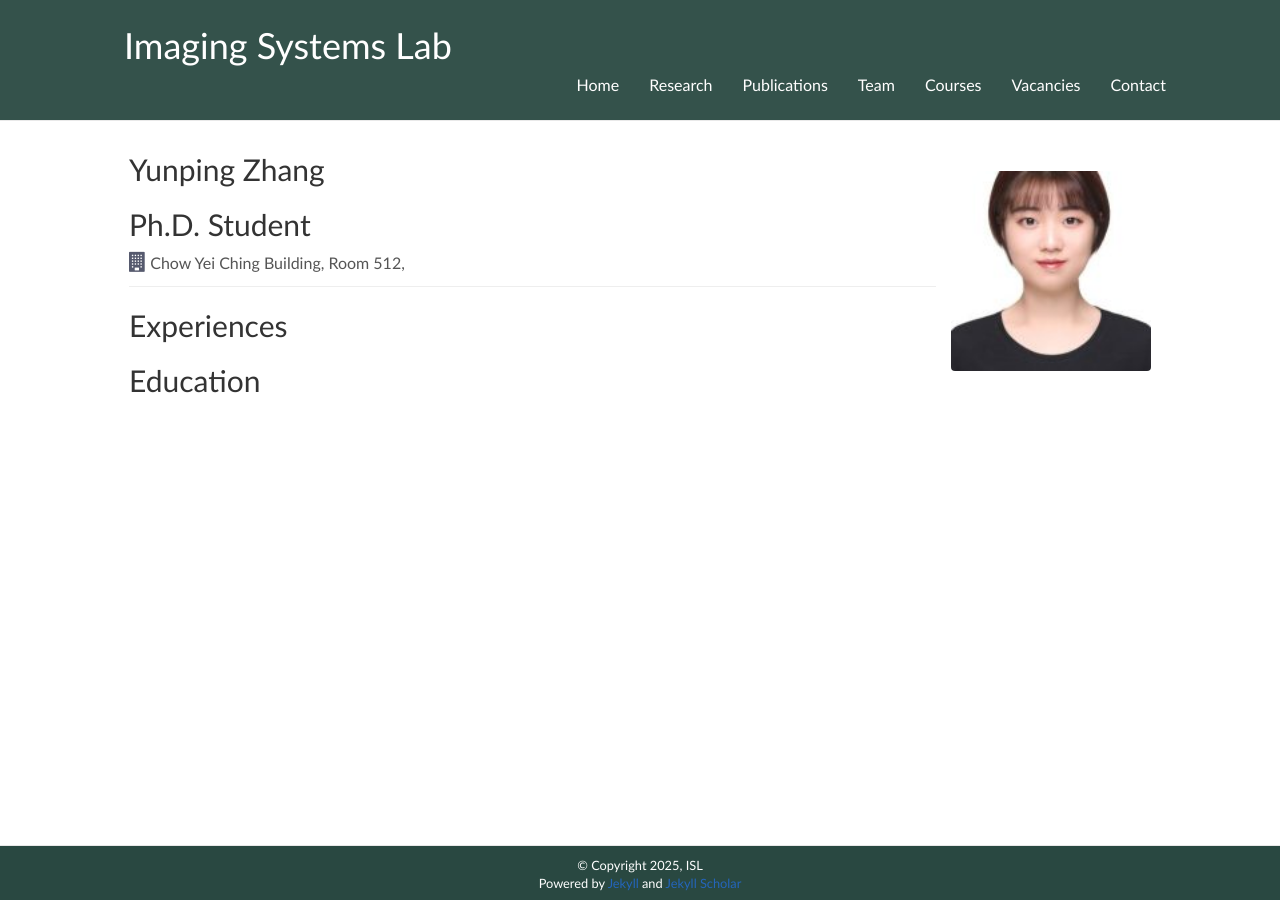
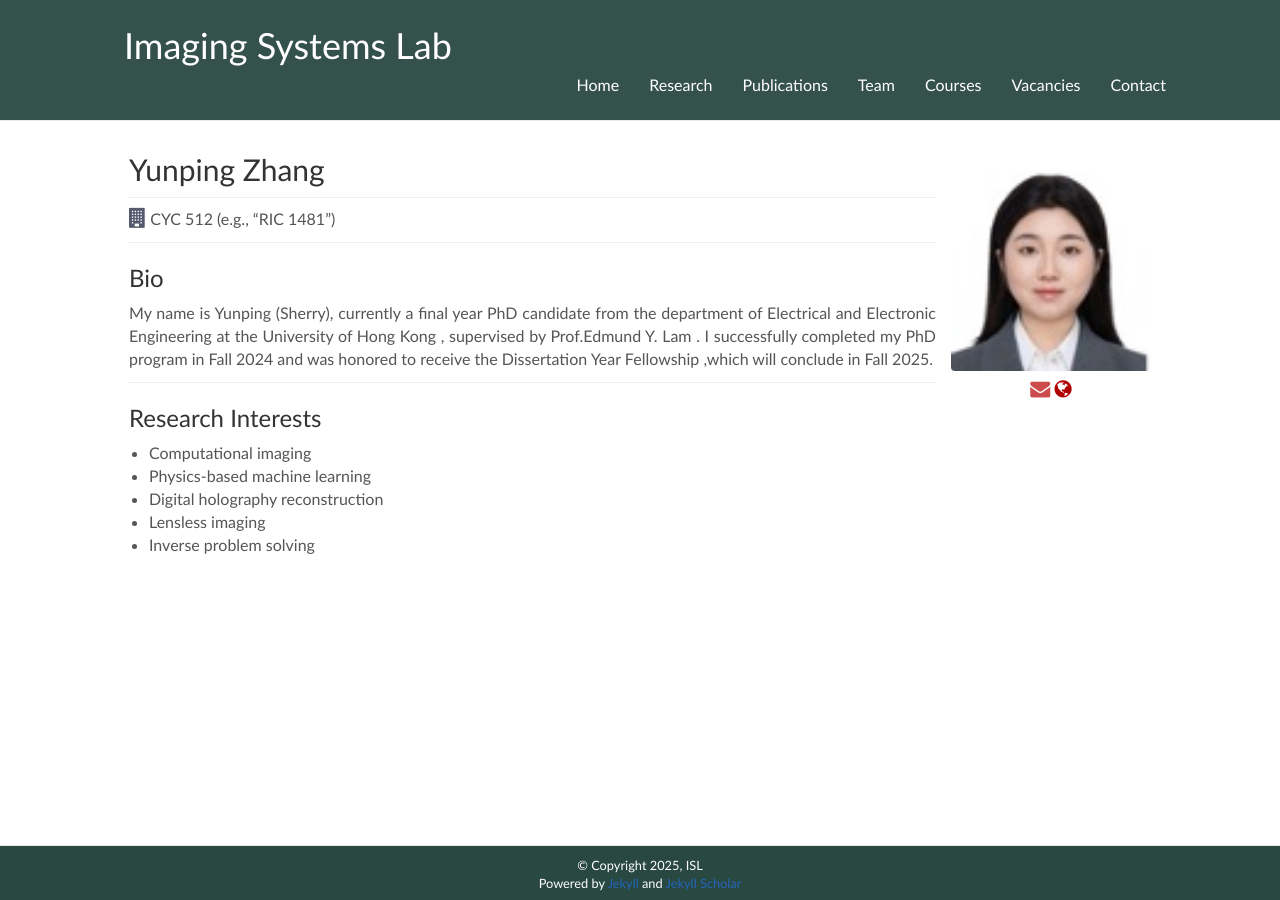
Before and after one commit to isl-hku/isl-hku.github.io, a Jekyll site: the page built from _team/yunping_zhang.md, in a window 1280 px wide. Built offline with Jekyll 4.4.1, drawn with Linux system fonts in a browser that asks for light colours; nearby versions of some CDN libraries; a style sheet for code colours, icons or effects is not loaded.

Commit message:
update Yunping's page

```diff
--- a/_team/yunping_zhang.md
+++ b/_team/yunping_zhang.md
@@ -1,27 +1,32 @@
 ---
 name: Yunping Zhang
 position: gradstudent
-avatar: ypzhang.jpg
-email:
-scholar:
-web:
+avatar: yunping_zhang.jpg
+email: yp000925@connect.hku.hk
+linkedin: ypzhang96
+scholar: https://scholar.google.com/citations?user=Cl0J_wEAAAAJ&hl=en&oi=ao
+web: https://yp000925.github.io/zhangyp/
 github:
 # twitter: ni_chen
-joined: 2021
+joined: 2020
 ---
 
+---
 
-
-
-
-## Ph.D. Student
-
-
-<i class="fa fa-building"></i> Chow Yei Ching Building, Room 512,
+<i class="fa fa-building"></i> CYC 512 (e.g., "RIC 1481")<br>
 
 <hr>
 
-## Experiences
+### Bio
 
+My name is Yunping (Sherry), currently a final year PhD candidate from the department of Electrical and Electronic Engineering at the University of Hong Kong , supervised by Prof.Edmund Y. Lam . I successfully completed my PhD program in Fall 2024 and was honored to receive the Dissertation Year Fellowship ,which will conclude in Fall 2025.
 
-## Education
+<hr>
+
+### Research Interests
+
+- Computational imaging
+- Physics-based machine learning
+- Digital holography reconstruction
+- Lensless imaging
+- Inverse problem solving
```
Also changed, not shown: assets/images/member/ypzhang.jpg (deleted), assets/images/member/yunping_zhang.jpg (added).
